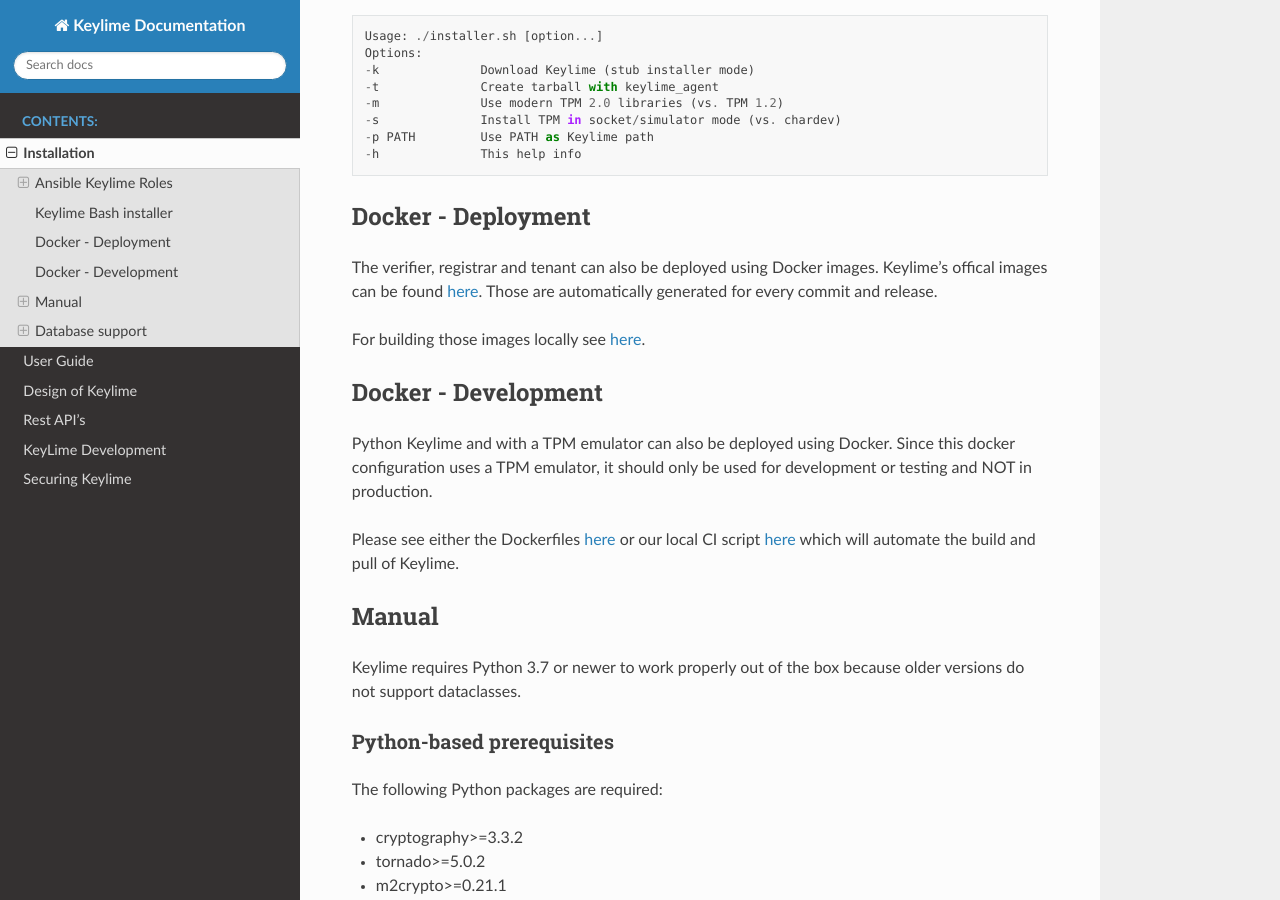
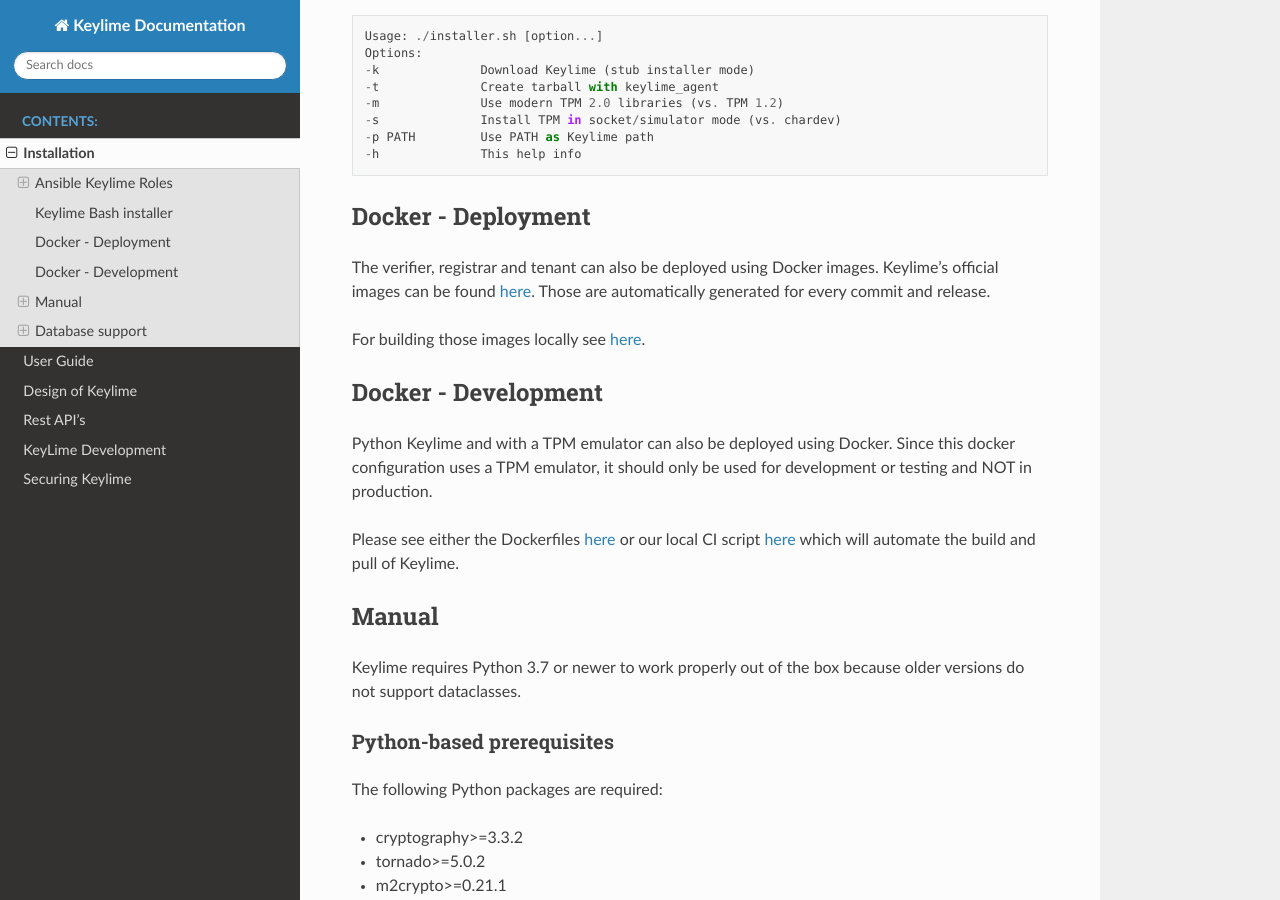
Before and after one commit to keylime/keylime, a Sphinx documentation site: the page built from docs/installation.rst, in a window 1280 px wide and 900 px high, scrolled down 2158 px. Built offline with Sphinx 7.4.7 and the Read the Docs theme 2.0.0, drawn with Linux system fonts in a browser that asks for light colours.

Commit message:
docs, README: add reference to official Docker containers
Signed-off-by: Thore Sommer <mail@thson.de>

```diff
--- a/docs/installation.rst
+++ b/docs/installation.rst
@@ -109,7 +109,7 @@
 --------------------
 
 The verifier, registrar and tenant can also be deployed using Docker images.
-Keylime's offical images can be found `here <https://github.com/orgs/keylime/packages>`_.
+Keylime's official images can be found `here <https://quay.io/organization/keylime>`_.
 Those are automatically generated for every commit and release.
 
 For building those images locally see
```
Also changed, not shown: README.md (+13 -4 lines).
